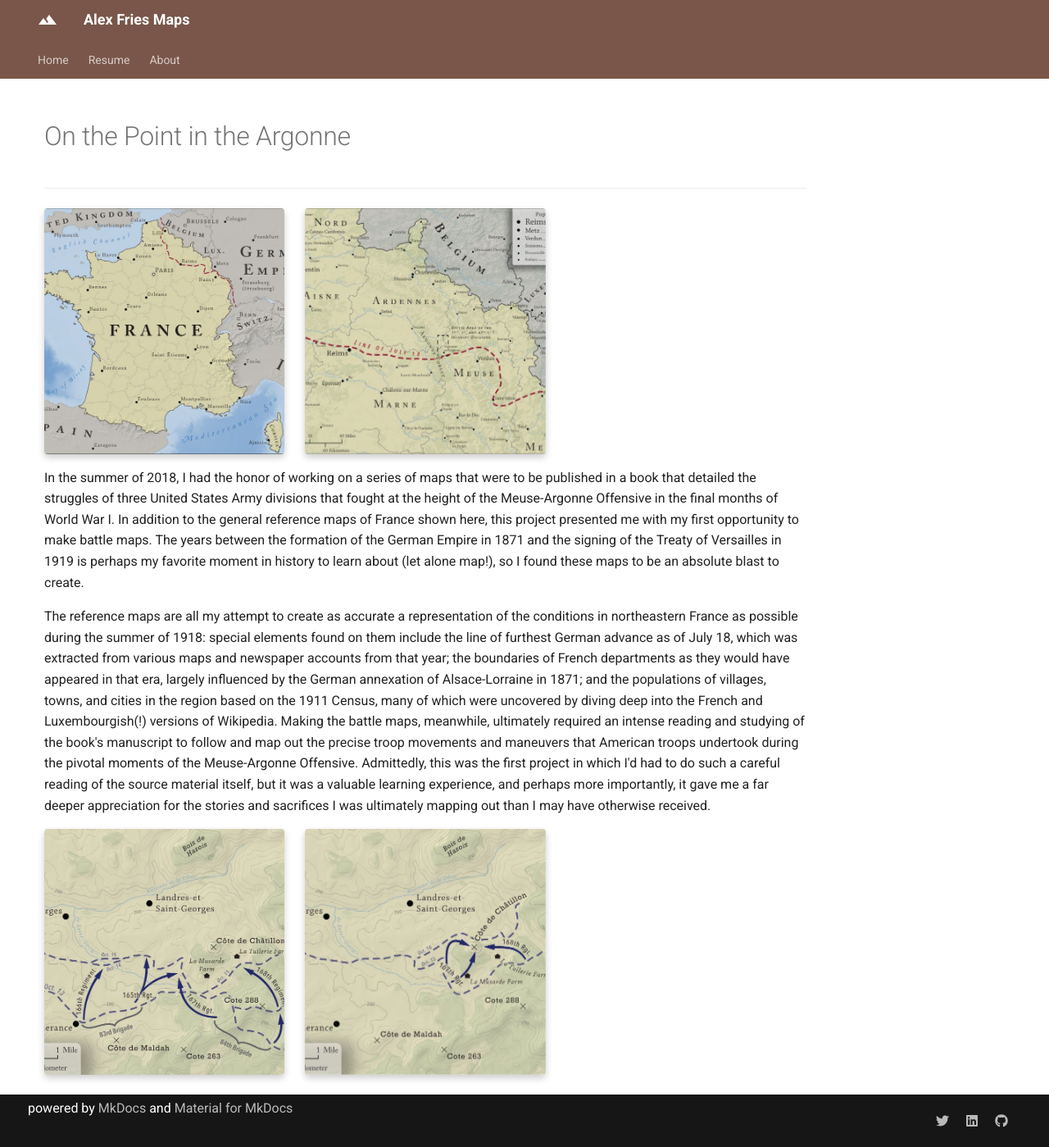
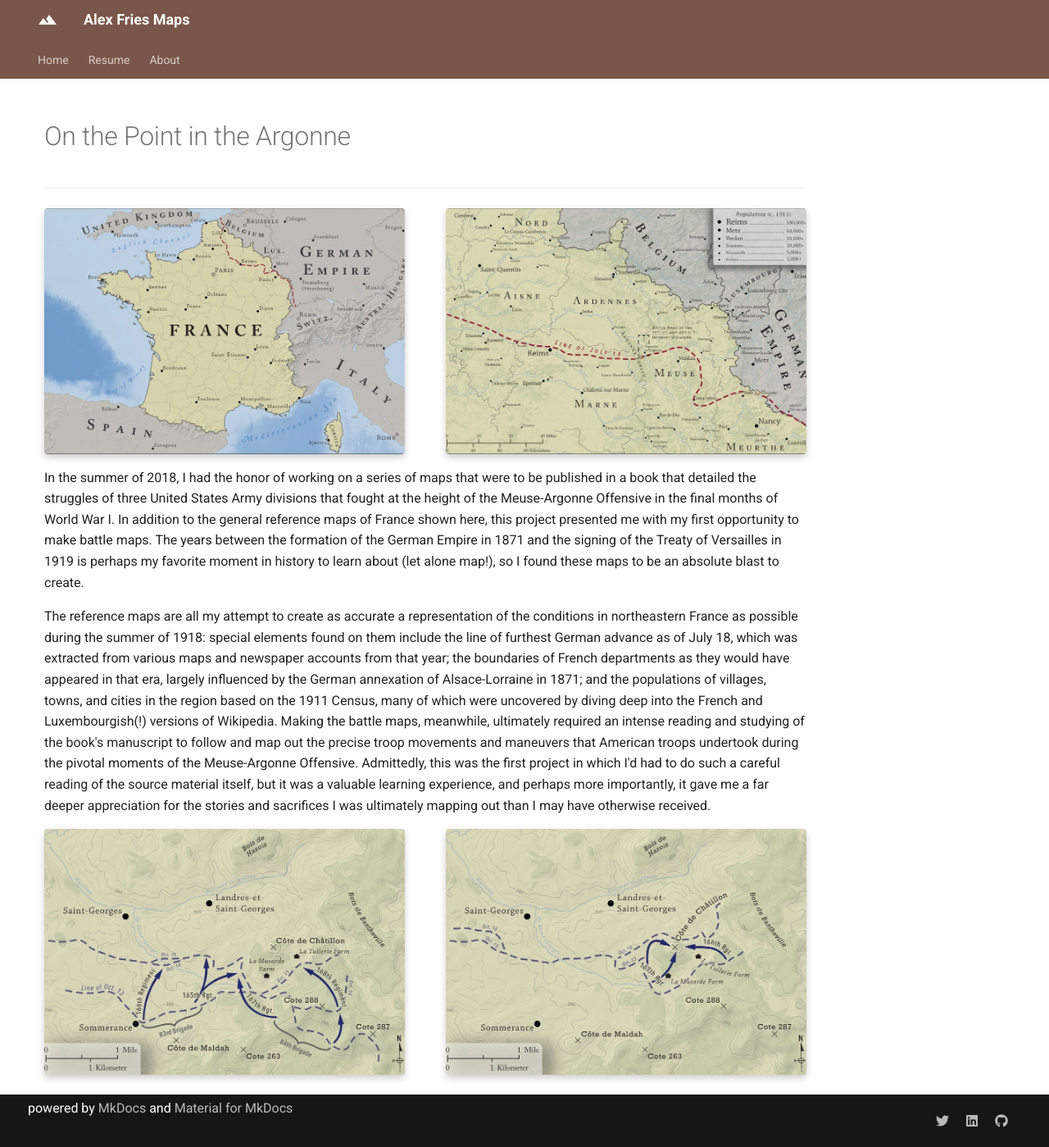
Before and after one commit to acfries/acfries.github.io, an MkDocs documentation site: the page built from docs/portfolio/ww1.md, in a window 1280 px wide and 1399 px high. Shown: the whole window at 82% size. Built offline with MkDocs 1.6.1 and Material for MkDocs 9.7.7, drawn with Linux system fonts in a browser that asks for light colours.

Commit message:
Tweaks to extra.css

```diff
--- a/docs/stylesheets/extra.css
+++ b/docs/stylesheets/extra.css
@@ -108,8 +108,8 @@
 
 .feature_multi {
   display: grid;
-  grid-gap: 25px;
-  grid-template-columns: repeat(auto-fill, minmax(250px, 1fr));
+  grid-gap: 50px;
+  grid-template-columns: repeat(auto-fill, minmax(400px, 1fr));
   grid-auto-rows: 300px 200px;
   grid-auto-flow: dense;
 }
@@ -141,7 +141,7 @@
 }
 
 .entry:hover .thumb {
-    opacity: 0.50;
+    opacity: 0.25;
 }
 
 .entry:hover .thumb_label {
```
